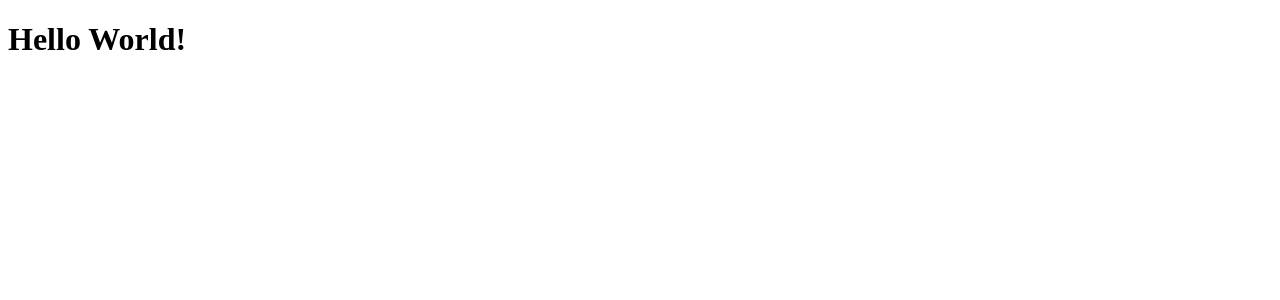
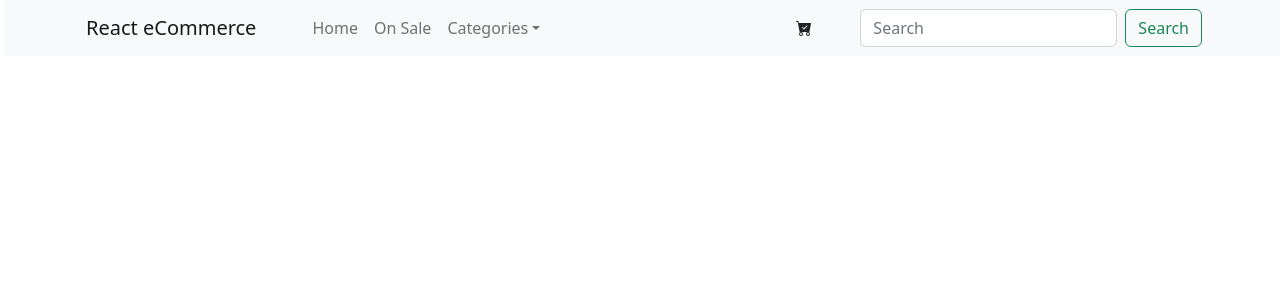
Before and after one commit to lcamarotta/ecommerce-react_app, a React (Vite) app: page / in a window 1280 px wide. Shown: the top 300 px of the page. Built offline with nearby package versions, Linux system fonts and the light colour scheme.

Commit message:
add: NavBar

```diff
--- a/package.json
+++ b/package.json
@@ -9,8 +9,11 @@
     "preview": "vite preview"
   },
   "dependencies": {
+    "bootstrap": "^5.2.3",
     "react": "^18.2.0",
-    "react-dom": "^18.2.0"
+    "react-bootstrap": "^2.6.0",
+    "react-dom": "^18.2.0",
+    "react-icons": "^4.6.0"
   },
   "devDependencies": {
     "@types/react": "^18.0.24",
--- a/src/App.jsx
+++ b/src/App.jsx
@@ -1,6 +1,10 @@
+import NavBar from "./components/NavBar";
+
+
+
 const App = () => {
   return (
-    <h1>Hello World!</h1>
+    <NavBar/>
   )
 }
 
--- /dev/null
+++ b/src/components/NavBar.jsx
@@ -0,0 +1,42 @@
+import Container from 'react-bootstrap/Container';
+import Nav from 'react-bootstrap/Nav';
+import Navbar from 'react-bootstrap/Navbar';
+import NavDropdown from 'react-bootstrap/NavDropdown';
+import Button from 'react-bootstrap/Button';
+import Form from 'react-bootstrap/Form';
+
+import { BsFillCartCheckFill } from "react-icons/bs";
+
+const NavBar = () => {
+  return (
+    <Navbar className="ms-1 justify-content-center w-100" bg="light" expand="lg">
+      <Container className="mx-5">
+        <Navbar.Brand href="#home" className="me-5">React eCommerce</Navbar.Brand>
+        <Navbar.Toggle aria-controls="basic-navbar-nav" />
+        <Navbar.Collapse id="basic-navbar-nav">
+          <Nav className="me-auto">
+            <Nav.Link href="#home">Home</Nav.Link>
+            <Nav.Link href="#link">On Sale</Nav.Link>
+            <NavDropdown title="Categories" id="basic-nav-dropdown">
+              <NavDropdown.Item href="#action/3.1">Cat1</NavDropdown.Item>
+              <NavDropdown.Item href="#action/3.2">Cat2</NavDropdown.Item>
+              <NavDropdown.Item href="#action/3.3">Cat3</NavDropdown.Item>
+            </NavDropdown>
+          </Nav>
+          <BsFillCartCheckFill className="mx-5"/>
+          <Form className="d-flex">
+            <Form.Control
+              type="search"
+              placeholder="Search"
+              className="me-2"
+              aria-label="Search"
+            />
+            <Button variant="outline-success">Search</Button>
+          </Form>
+        </Navbar.Collapse>
+      </Container>
+    </Navbar>
+  )
+}
+
+export default NavBar;
--- a/src/main.jsx
+++ b/src/main.jsx
@@ -1,6 +1,7 @@
 import React from 'react'
 import ReactDOM from 'react-dom/client'
 import App from './App'
+import 'bootstrap/dist/css/bootstrap.min.css';
 
 ReactDOM.createRoot(document.getElementById('root')).render(
   <React.StrictMode>
```
Also changed, not shown: 1 other file (tests, documents, lock files or other folders).
